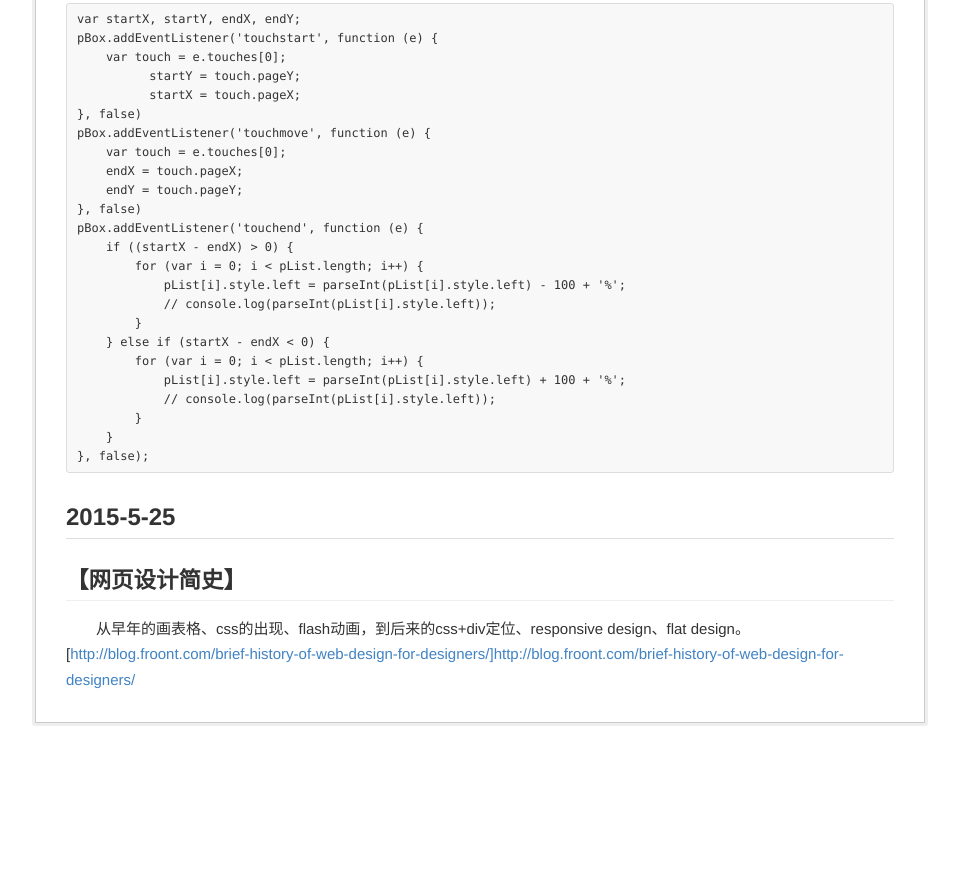
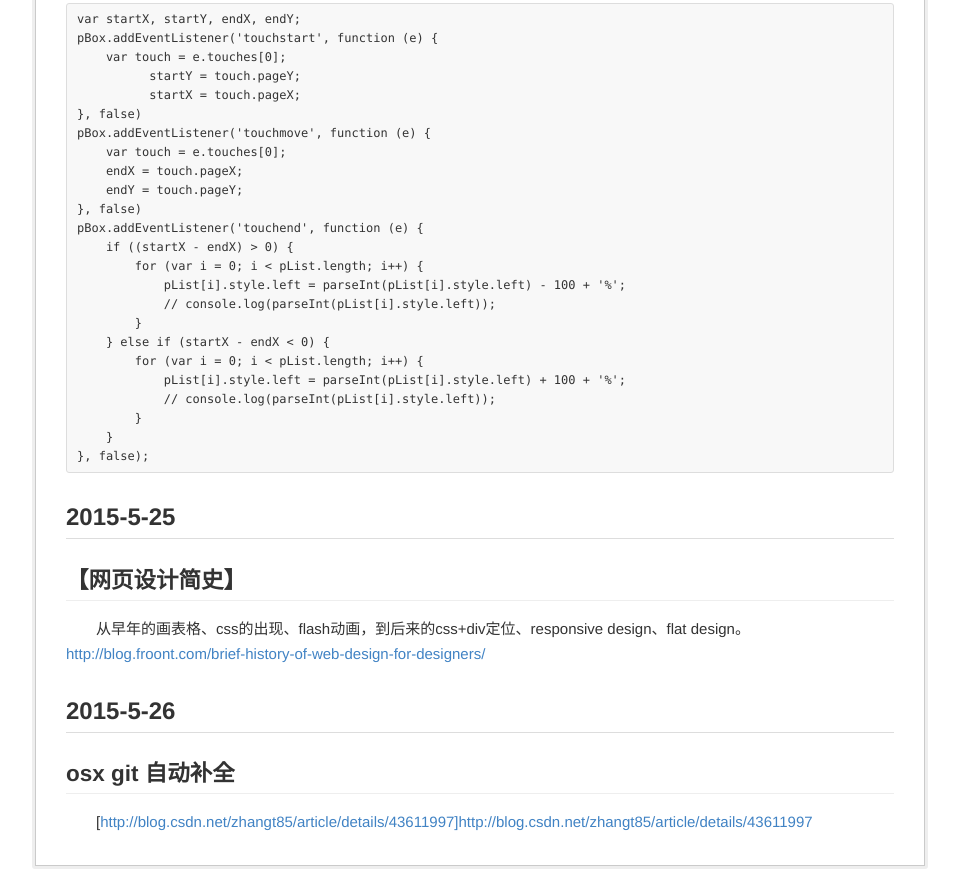
Before and after one commit to lishengzxc/diary, a plain HTML site: page index.html in a window 1280 px wide. Shown: the part 277-1146 px from the top of the page, without its empty margins (288-1247 px from the left). Before the commit the page ends 1003 px from the top, so only its background shows below. Drawn offline with Linux system fonts and the light colour scheme.

Commit message:
Update 2015-05-26T00:25:20.144Z

```diff
--- a/index.html
+++ b/index.html
@@ -95,7 +95,10 @@ pBox.addEventListener(&#39;touchend&#39;, function (e) {
 }, false);
 </code></pre><h1 id="2015-5-25">2015-5-25</h1>
 <h2 id="-">【网页设计简史】</h2>
-<p>从早年的画表格、css的出现、flash动画，到后来的css+div定位、responsive design、flat design。<br>[<a href="http://blog.froont.com/brief-history-of-web-design-for-designers/]http://blog.froont.com/brief-history-of-web-design-for-designers/">http://blog.froont.com/brief-history-of-web-design-for-designers/]http://blog.froont.com/brief-history-of-web-design-for-designers/</a></p>
+<p>从早年的画表格、css的出现、flash动画，到后来的css+div定位、responsive design、flat design。<br><a href="http://blog.froont.com/brief-history-of-web-design-for-designers/">http://blog.froont.com/brief-history-of-web-design-for-designers/</a></p>
+<h1 id="2015-5-26">2015-5-26</h1>
+<h2 id="osx-git-">osx git 自动补全</h2>
+<p>[<a href="http://blog.csdn.net/zhangt85/article/details/43611997]http://blog.csdn.net/zhangt85/article/details/43611997">http://blog.csdn.net/zhangt85/article/details/43611997]http://blog.csdn.net/zhangt85/article/details/43611997</a></p>
 
           	</article>
         </div>
```
